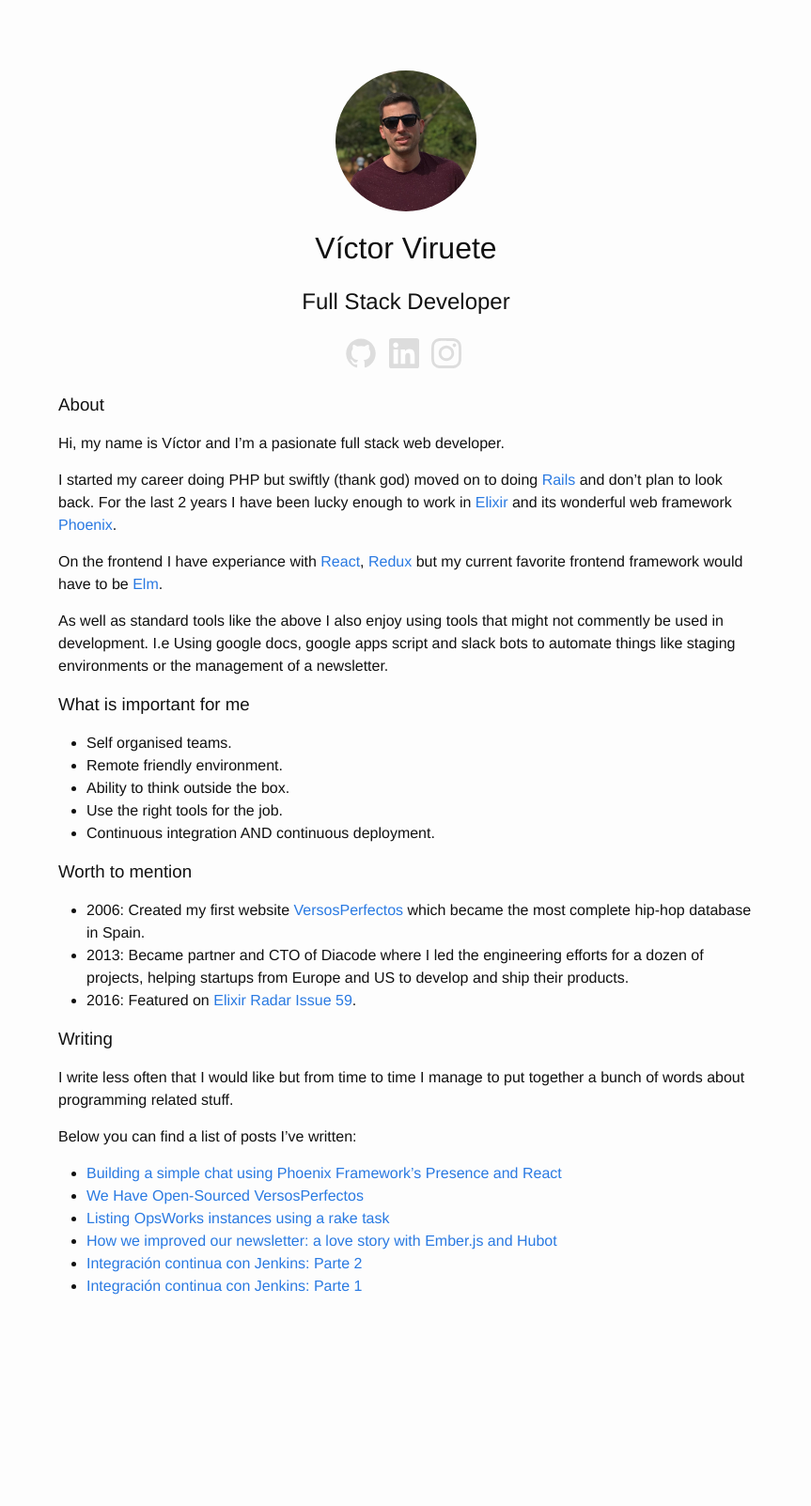
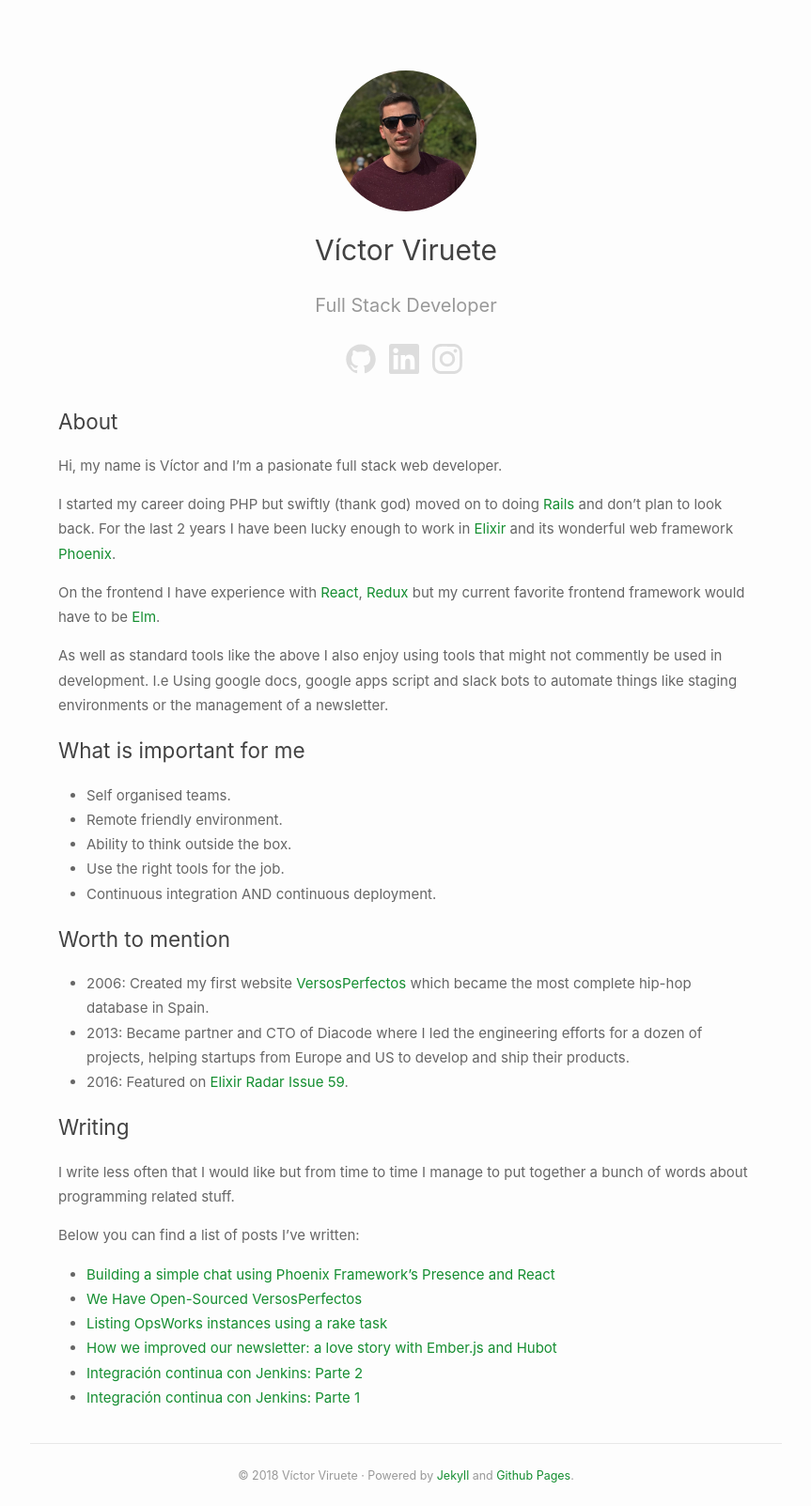
Before and after one commit to hopsor/hopsor.github.io, a Jekyll site: the page built from index.md, in a window 1280 px wide. Shown: the whole page at 94% size, without its empty margins (208-1071 px from the left). Built offline with Jekyll 4.4.1, drawn with Linux system fonts in a browser that asks for light colours; our own code applies the rules of GitHub Pages for plain Markdown files; before the commit the page ends 1396 px from its top, so only the background shows below that.

Commit message:
style improvements, typo fixed and footer added

```diff
--- a/_includes/footer.html
+++ b/_includes/footer.html
@@ -1,3 +1,9 @@
 <footer class="site-footer h-card">
-  <data class="u-url" href="{{ "/" | relative_url }}"></data>
+  <div class="wrapper">
+    <data class="u-url" href="{{ "/" | relative_url }}"></data>
+    <small>
+      © 2018 Víctor Viruete · Powered by <a href="https://jekyllrb.com/">Jekyll</a>
+      and <a href="https://pages.github.com/">Github Pages</a>.
+    </small>
+  </div>
 </footer>
--- a/_layouts/home.html
+++ b/_layouts/home.html
@@ -6,7 +6,7 @@ layout: default
   <div class="hero">
     <img class="avatar" src="{{ "/assets/avatar.jpg" | relative_url }}" />
     <h1>Víctor Viruete</h1>
-    <h2>Full Stack Developer</h2>
+    <p>Full Stack Developer</p>
     {% include social.html %}
   </div>
 
--- a/_sass/minima.scss
+++ b/_sass/minima.scss
@@ -2,17 +2,18 @@
 
 // Define defaults for each variable.
 
-$base-font-family: "Helvetica Neue", Helvetica, Arial, sans-serif !default;
-$base-font-size:   16px !default;
+//$base-font-family: "Helvetica Neue", Helvetica, Arial, sans-serif !default;
+$base-font-family: -apple-system,BlinkMacSystemFont,"Segoe UI",Helvetica,Arial,sans-serif;
+$base-font-size:   15px !default;
 $base-font-weight: 400 !default;
-$small-font-size:  $base-font-size * 0.875 !default;
-$base-line-height: 1.5 !default;
+$small-font-size:  $base-font-size !default;
+$base-line-height: 1.75 !default;
 
 $spacing-unit:     30px !default;
 
-$text-color:       #111 !default;
+$text-color:       #666 !default;
 $background-color: #fdfdfd !default;
-$brand-color:      #2a7ae2 !default;
+$brand-color:      #158e31 !default;
 
 $grey-color:       #828282 !default;
 $grey-color-light: lighten($grey-color, 40%) !default;
--- a/_sass/minima/_base.scss
+++ b/_sass/minima/_base.scss
@@ -83,6 +83,7 @@ li {
  */
 h1, h2, h3, h4, h5, h6 {
   font-weight: $base-font-weight;
+  color: $grey-color-dark;
 }
 
 
@@ -95,7 +96,7 @@ a {
   text-decoration: none;
 
   &:visited {
-    color: darken($brand-color, 15%);
+    color: $brand-color;
   }
 
   &:hover {
@@ -203,6 +204,10 @@ pre {
     fill: #{$grey-color};
     padding-right: 5px;
     vertical-align: text-top;
+
+    &:hover{
+      fill: #{$grey-color-dark};
+    }
 }
 
 .social-media-list {
--- a/_sass/minima/_home.scss
+++ b/_sass/minima/_home.scss
@@ -9,5 +9,16 @@
       border-radius: 75px;
       margin-bottom: $spacing-unit / 2;
     }
+
+    p{
+      color: #999;
+      font-size: 1.25rem;
+      font-weight: 400;
+    }
+  }
+
+  .content{
+    h3{
+    }
   }
 }
--- a/_sass/minima/_layout.scss
+++ b/_sass/minima/_layout.scss
@@ -0,0 +1,11 @@
+footer{
+  text-align: center;
+  color: #999;
+  margin-top: 20px;
+
+  .wrapper{
+    border-top: 1px solid $grey-color-light;
+    padding-top: 20px;
+    padding-bottom: 20px;
+  }
+}
--- a/index.md
+++ b/index.md
@@ -5,14 +5,14 @@
 layout: home
 ---
 
-### About
+## About
 
 Hi, my name is Víctor and I'm a pasionate full stack web developer.
 
 I started my career doing PHP but swiftly (thank god) moved on to doing [Rails](http://rubyonrails.org/)
 and don't plan to look back. For the last 2 years I have been lucky enough to work in [Elixir](https://elixir-lang.org/) and its wonderful web framework [Phoenix](http://phoenixframework.org/).
 
-On the frontend I have experiance with [React](https://reactjs.org/),
+On the frontend I have experience with [React](https://reactjs.org/),
 [Redux](https://redux.js.org/) but my current favorite frontend framework would
 have to be [Elm](http://elm-lang.org/).
 
@@ -21,7 +21,7 @@ commently be used in development. I.e Using google docs, google apps script and
 slack bots to automate things like staging environments or the management of a newsletter.
 
 
-### What is important for me
+## What is important for me
 
  - Self organised teams.
  - Remote friendly environment.
@@ -30,7 +30,7 @@ slack bots to automate things like staging environments or the management of a n
  - Continuous integration AND continuous deployment.
 
 
-### Worth to mention
+## Worth to mention
 
 - 2006: Created my first website [VersosPerfectos](http://versosperfectos.com/)
 which became the most complete hip-hop database in Spain.
@@ -40,7 +40,7 @@ their products.
 - 2016: Featured on [Elixir Radar Issue 59](https://app.rdstation.com.br/mail/d9e87346-37d6-4b59-aaa9-082ff6c0d3f9).
 
 
-### Writing
+## Writing
 
 I write less often that I would like but from time to time I manage to put together a bunch of words about programming related stuff.
 
```
